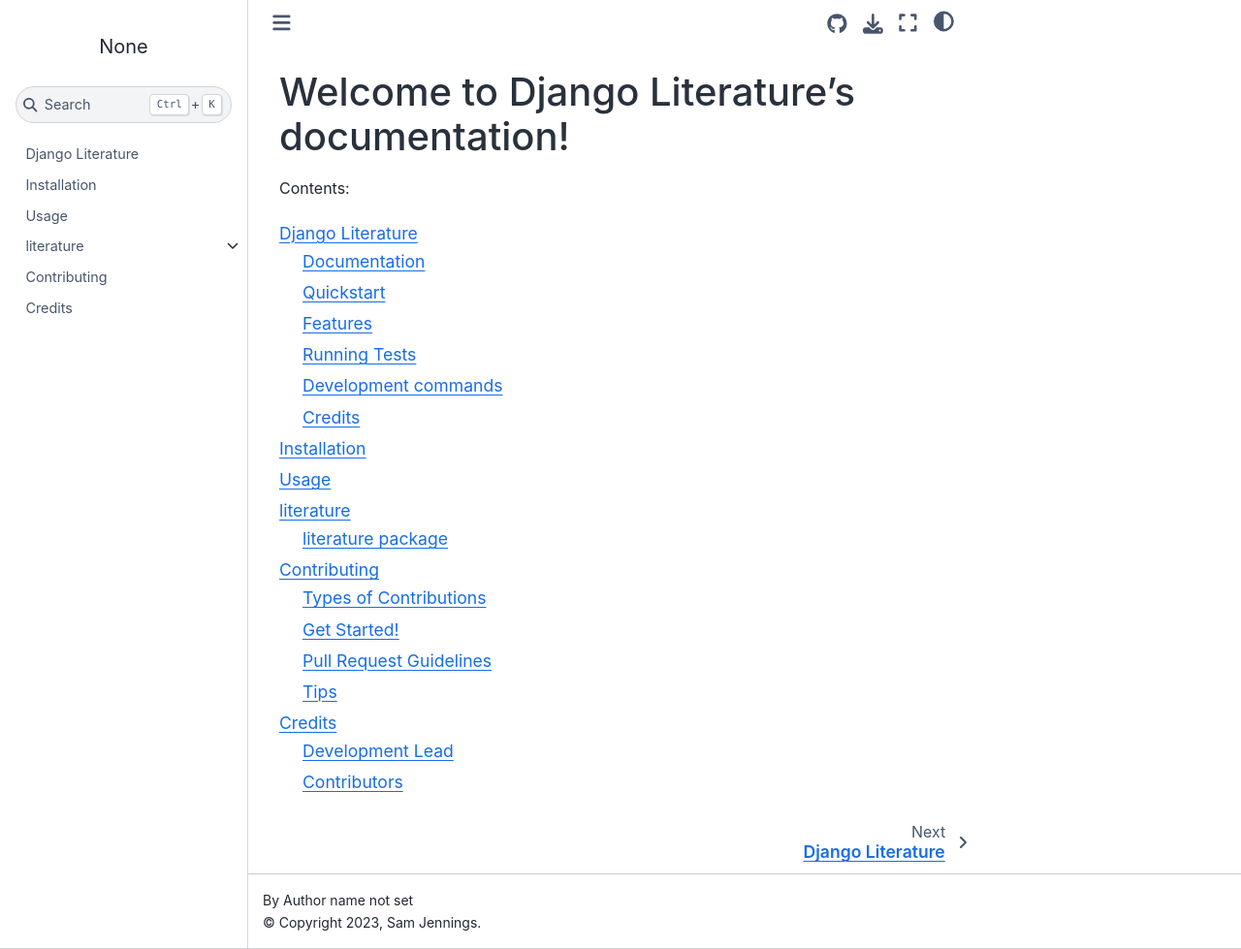
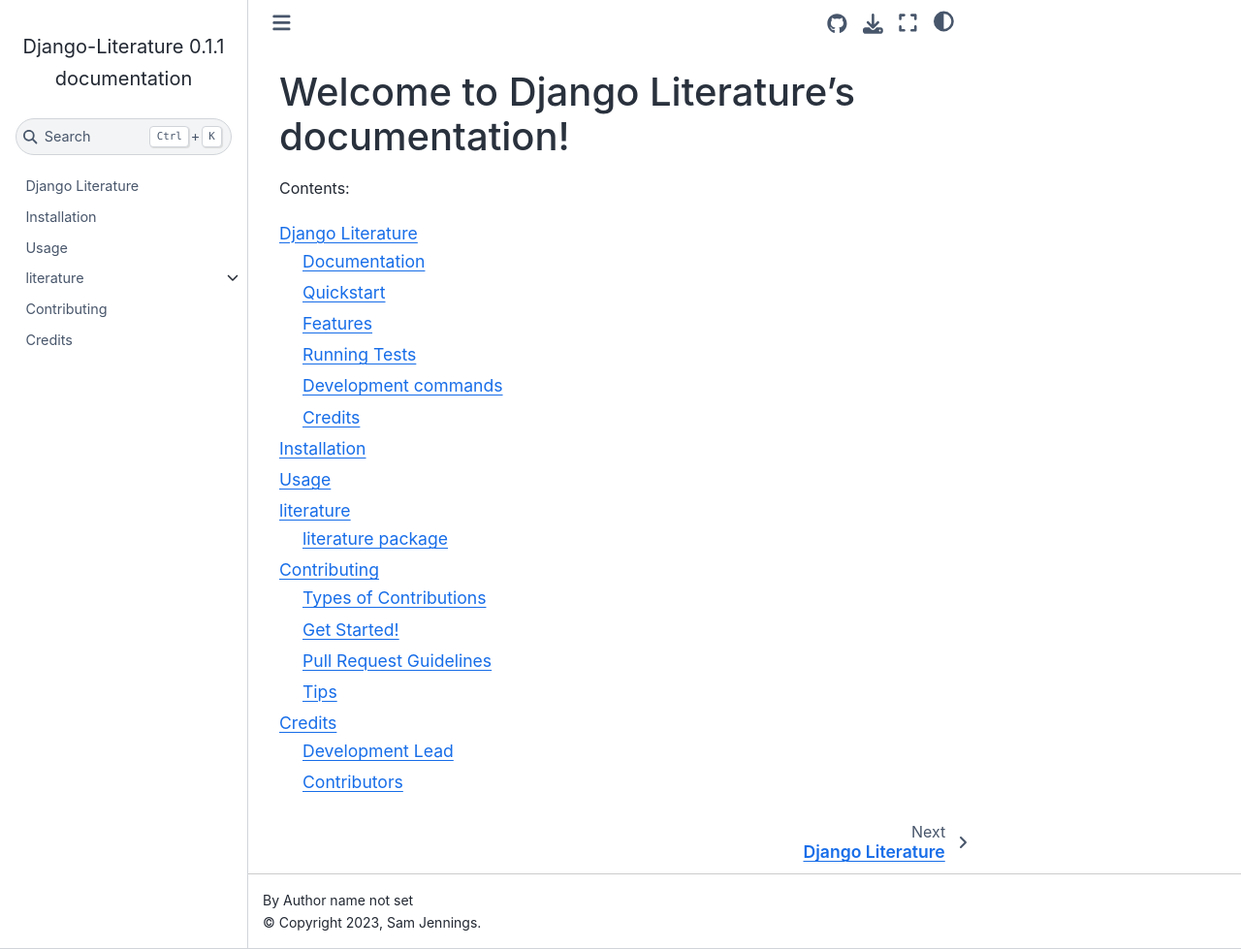
Before and after one commit to SamuelJennings/django-literature, a Sphinx documentation site: the page built from docs/index.rst, in a window 1280 px wide and 979 px high. Shown: the whole window at 97% size. Built offline with Sphinx 7.4.7 and the Sphinx Book theme 1.1.4, drawn with Linux system fonts in a browser that asks for light colours.

Commit message:
fix sidebar heading

```diff
--- a/docs/conf.py
+++ b/docs/conf.py
@@ -31,6 +31,7 @@
 package_meta = toml.load("../pyproject.toml")["tool"]["poetry"]
 project = package_meta["name"].title()
 version = package_meta["version"]  # The short X.Y version.
+release = version
 authors = ["Sam Jennings"]
 copyright = f"{datetime.now().year}, {authors[0]}"
 
@@ -138,7 +139,7 @@
 
 # The name for this set of Sphinx documents.  If None, it defaults to
 # "<project> v<release> documentation".
-html_title = None
+# html_title = None
 
 # A shorter title for the navigation bar.  Default is the same as html_title.
 html_short_title = None
```
